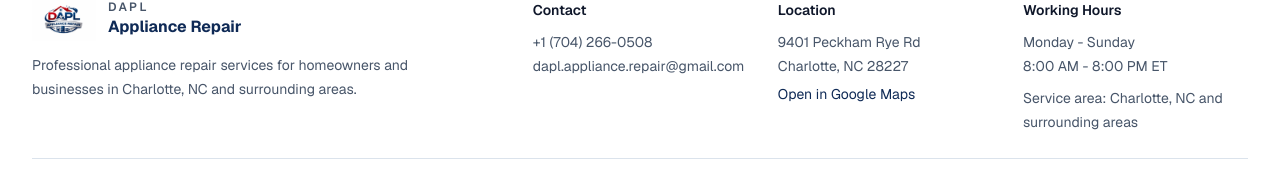
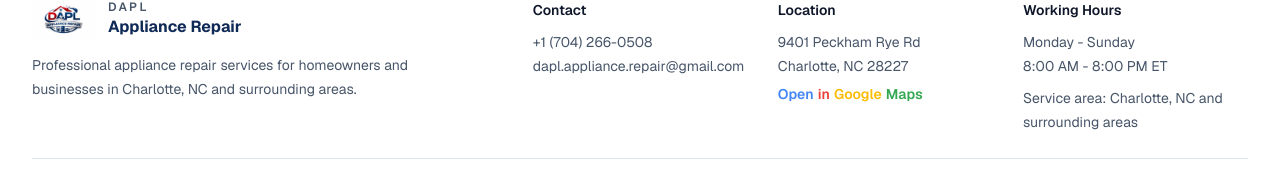
Before and after one commit to Oucheen/Dapl-site, a Next.js app: page / in a window 1280 px wide. Shown: the part 4723-4895 px from the top of the page. Built offline with nearby package versions, Linux system fonts and the light colour scheme.

Commit message:
change google

```diff
--- a/src/components/sections/footer.tsx
+++ b/src/components/sections/footer.tsx
@@ -43,9 +43,12 @@ export function Footer() {
                 href="https://www.google.com/maps/search/?api=1&query=9401%20Peckham%20Rye%20Rd%2C%20Charlotte%2C%20NC%2028227"
                 target="_blank"
                 rel="noopener noreferrer"
-                className="mt-1 inline-flex text-primary underline-offset-4 hover:underline"
+                className="mt-1 inline-flex items-center gap-1 font-semibold underline-offset-4 hover:underline"
               >
-                Open in Google Maps
+                <span className="text-[#4285f4]">Open</span>
+                <span className="text-[#ea4335]">in</span>
+                <span className="text-[#fbbc05]">Google</span>
+                <span className="text-[#34a853]">Maps</span>
               </a>
             </div>
 
```
